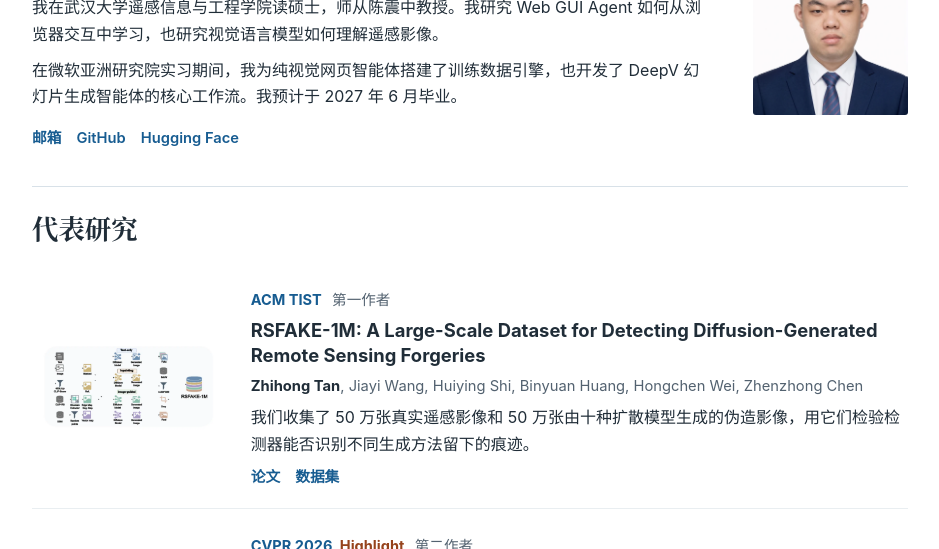
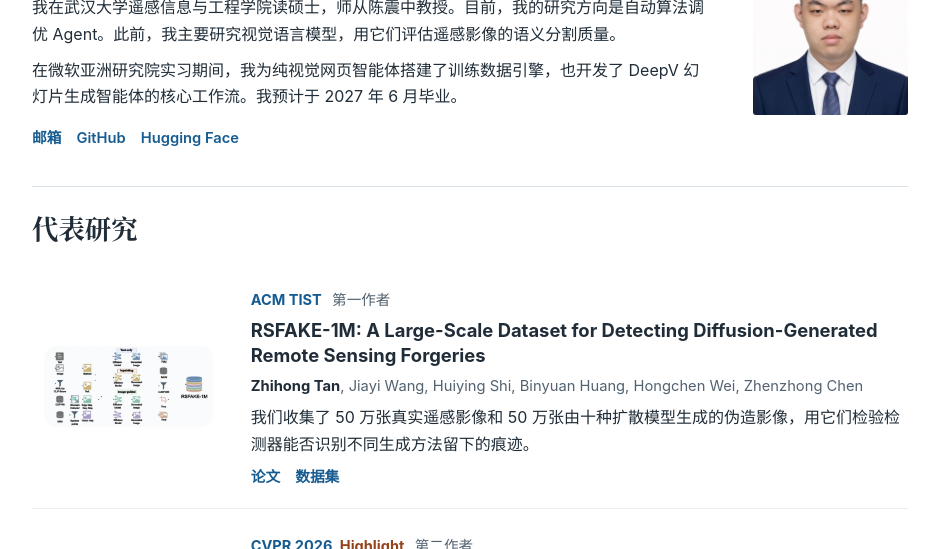
Before and after one commit to TZHSW/tzhsw.github.io, a plain HTML site: page index.html in a window 1280 px wide. Shown: the part 194-743 px from the top of the page, without its empty margins (170-1109 px from the left). Drawn offline with Linux system fonts and the light colour scheme.

Commit message:
Update current research focus to automated algorithm tuning agents

```diff
--- a/index.html
+++ b/index.html
@@ -3,7 +3,7 @@
 <head>
   <meta charset="utf-8">
   <meta name="viewport" content="width=device-width,initial-scale=1">
-  <meta name="description" content="谈治宏的个人学术主页。研究方向包括 Web GUI Agent、多模态模型与遥感视觉理解。">
+  <meta name="description" content="谈治宏，武汉大学硕士研究生。目前研究自动算法调优 Agent，此前从事视觉语言模型研究。">
   <title>谈治宏 · Zhihong Tan</title>
   <link rel="stylesheet" href="style.css">
   <script defer src="language.js"></script>
@@ -26,7 +26,7 @@
   <section id="about" class="profile">
     <h1>Zhihong Tan<span class="dot">.</span> <small lang="zh-CN">谈治宏</small></h1>
     <div class="introduction">
-      <p data-en="I am a master’s student at Wuhan University, advised by Prof. Zhenzhong Chen. I study Web GUI agents and multimodal models, with a focus on how agents learn from browser interactions and how vision-language models interpret remote sensing imagery.">我在武汉大学遥感信息与工程学院读硕士，师从陈震中教授。我研究 Web GUI Agent 如何从浏览器交互中学习，也研究视觉语言模型如何理解遥感影像。</p>
+      <p data-en="I am a master’s student at Wuhan University, advised by Prof. Zhenzhong Chen. My current research focuses on agents for automated algorithm tuning. I previously worked on vision-language models for tasks such as assessing the quality of remote sensing image segmentation.">我在武汉大学遥感信息与工程学院读硕士，师从陈震中教授。目前，我的研究方向是自动算法调优 Agent。此前，我主要研究视觉语言模型，用它们评估遥感影像的语义分割质量。</p>
       <p data-en="During my research internship at Microsoft Research Asia, I built a data engine for vision-based web agents and developed the core workflow for DeepV, a slide generation agent. I expect to graduate in June 2027.">在微软亚洲研究院实习期间，我为纯视觉网页智能体搭建了训练数据引擎，也开发了 DeepV 幻灯片生成智能体的核心工作流。我预计于 2027 年 6 月毕业。</p>
       <div class="links"><a href="mailto:tanzhihong@whu.edu.cn" data-en="Email">邮箱</a><a href="https://github.com/TZHSW">GitHub</a><a href="https://huggingface.co/TZHSW">Hugging Face</a></div>
     </div>
```
